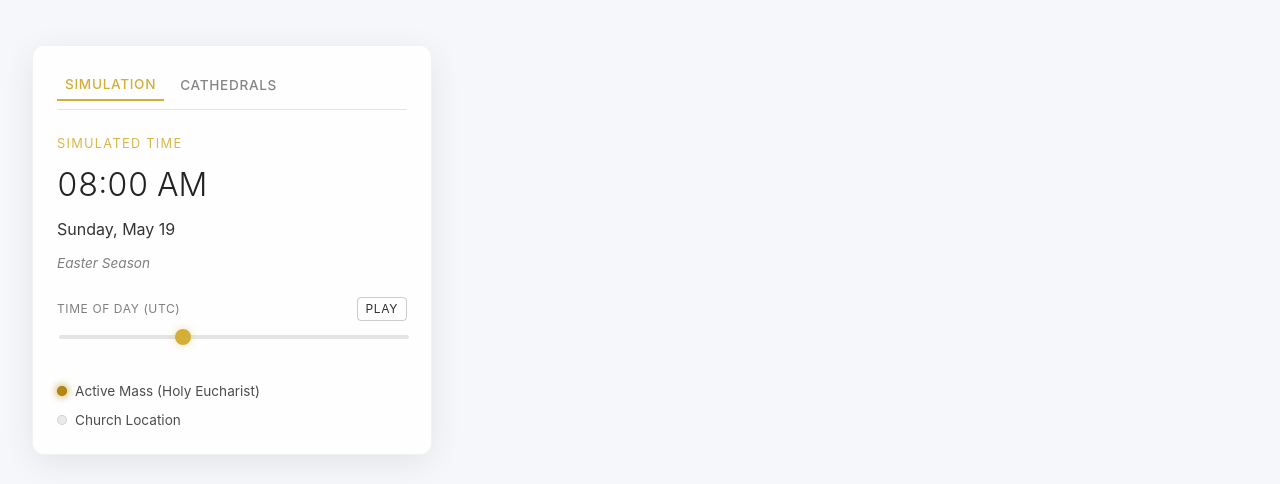
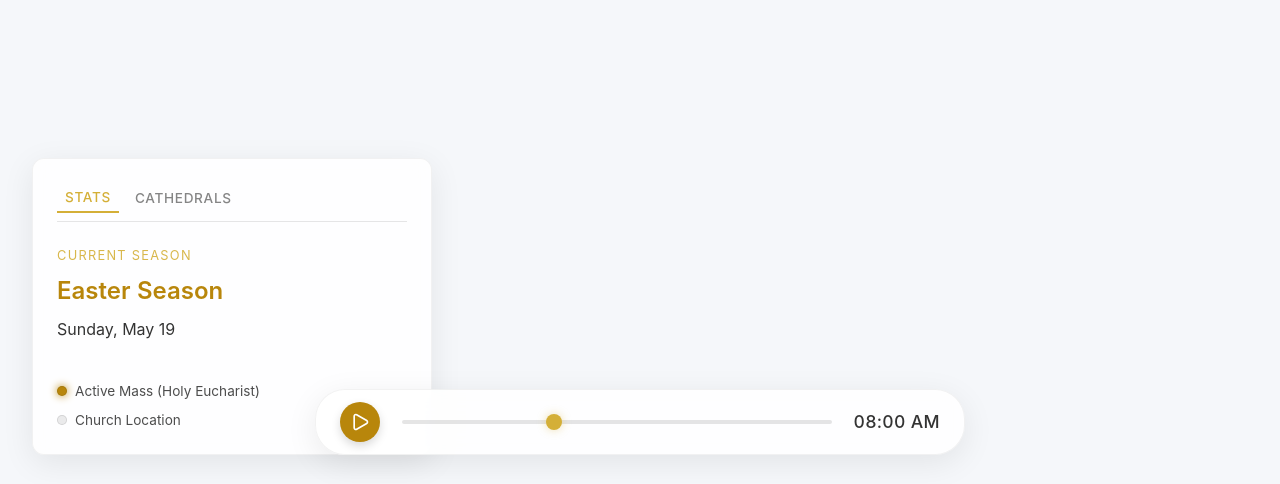
Before and after one commit to Ignisko/Missa, a React (Vite) app: page / in a window 1280 px wide. Shown: the part 313-797 px from the top of the page. Built offline with nearby package versions, Linux system fonts and the light colour scheme.

Commit message:
Create floating bottom-center timeline player bar with circular button

```diff
--- a/src/App.css
+++ b/src/App.css
@@ -456,3 +456,75 @@
   color: #e57373;
   border: 1px solid rgba(244, 67, 54, 0.3);
 }
+
+/* Centered Timeline Player */
+.timeline-player {
+  position: absolute;
+  bottom: 2rem;
+  left: 50%;
+  transform: translateX(-50%);
+  width: 50%;
+  max-width: 600px;
+  min-width: 380px;
+  display: flex;
+  align-items: center;
+  gap: 1.25rem;
+  padding: 0.75rem 1.5rem;
+  border-radius: 30px;
+  z-index: 100;
+  backdrop-filter: blur(12px);
+  transition: all 0.5s ease;
+}
+
+.light-mode .timeline-player {
+  background: rgba(255, 255, 255, 0.85);
+  border: 1px solid rgba(0, 0, 0, 0.05);
+  box-shadow: 0 8px 32px rgba(0, 0, 0, 0.08);
+}
+
+.dark-mode .timeline-player {
+  background: rgba(10, 10, 26, 0.65);
+  border: 1px solid rgba(255, 255, 255, 0.1);
+  box-shadow: 0 8px 32px rgba(0, 0, 0, 0.4);
+}
+
+.play-pause-btn {
+  border: none;
+  border-radius: 50%;
+  width: 40px;
+  height: 40px;
+  display: flex;
+  align-items: center;
+  justify-content: center;
+  cursor: pointer;
+  color: #fff;
+  transition: transform 0.2s ease, filter 0.2s ease;
+  box-shadow: 0 4px 10px rgba(0, 0, 0, 0.15);
+  flex-shrink: 0;
+}
+.play-pause-btn:hover {
+  transform: scale(1.05);
+  filter: brightness(1.08);
+}
+
+.timeline-slider-container {
+  flex: 1;
+  display: flex;
+  align-items: center;
+}
+
+.timeline-time-label {
+  font-size: 1.1rem;
+  font-weight: 500;
+  min-width: 75px;
+  text-align: right;
+  font-variant-numeric: tabular-nums;
+  letter-spacing: 0.02em;
+}
+.light-mode .timeline-time-label { color: #333; }
+.dark-mode .timeline-time-label { color: #fff; }
+
+.liturgical-season-text {
+  font-size: 1.5rem !important;
+  font-weight: 600 !important;
+}
--- a/src/App.jsx
+++ b/src/App.jsx
@@ -1,6 +1,6 @@
 import { useState, useEffect, useRef } from 'react';
 import Globe from 'react-globe.gl';
-import { Moon, Sun } from 'lucide-react';
+import { Moon, Sun, Play, Pause } from 'lucide-react';
 import './App.css';
 import { generateSampleChurches, isMassActive, getLiturgicalSeason } from './utils/simulation';
 import cathedralsData from './data/cathedrals.json';
@@ -287,7 +287,7 @@ function App() {
               className={`tab-button ${activeTab === 'simulation' ? 'active' : ''}`}
               onClick={() => setActiveTab('simulation')}
             >
-              Simulation
+              Stats
             </button>
             <button
               className={`tab-button ${activeTab === 'catalogue' ? 'active' : ''}`}
@@ -300,37 +300,13 @@ function App() {
           {activeTab === 'simulation' ? (
             <>
               <div className="time-display">
-                <span className="label">Simulated Time</span>
-                <span className="value">
-                  {simTime.toLocaleTimeString('en-US', { timeZone: 'UTC', hour: '2-digit', minute: '2-digit' })}
+                <span className="label">Current Season</span>
+                <span className="value liturgical-season-text" style={{ color: getSeasonColors(currentSeason, isDarkMode).active }}>
+                  {currentSeason}
                 </span>
                 <span className="date-value">
                   {simTime.toLocaleDateString('en-US', { timeZone: 'UTC', weekday: 'long', month: 'long', day: 'numeric' })}
                 </span>
-                <span className="liturgical-season">
-                  {getLiturgicalSeason(simTime)}
-                </span>
-              </div>
-
-              <div className="speed-control">
-                <div className="slider-header">
-                  <label>Time of Day (UTC)</label>
-                  <button
-                    className="play-button"
-                    onClick={() => setIsPlaying(!isPlaying)}
-                  >
-                    {isPlaying ? 'Pause' : 'Play'}
-                  </button>
-                </div>
-                <input
-                  type="range"
-                  className="speed-slider"
-                  min="0"
-                  max="23"
-                  step="1"
-                  value={simHour}
-                  onChange={(e) => setSimHour(Number(e.target.value))}
-                />
               </div>
 
               <div className="legend">
@@ -384,6 +360,33 @@ function App() {
             </div>
           )}
         </div>
+
+        <div className="timeline-player">
+          <button
+            className="play-pause-btn"
+            onClick={() => setIsPlaying(!isPlaying)}
+            title={isPlaying ? "Pause Simulation" : "Play Simulation"}
+            style={{ backgroundColor: getSeasonColors(currentSeason, isDarkMode).active }}
+          >
+            {isPlaying ? <Pause size={20} /> : <Play size={20} />}
+          </button>
+
+          <div className="timeline-slider-container">
+            <input
+              type="range"
+              className="speed-slider"
+              min="0"
+              max="23"
+              step="1"
+              value={simHour}
+              onChange={(e) => setSimHour(Number(e.target.value))}
+            />
+          </div>
+
+          <div className="timeline-time-label">
+            {simTime.toLocaleTimeString('en-US', { timeZone: 'UTC', hour: '2-digit', minute: '2-digit' })}
+          </div>
+        </div>
       </div>
     </div>
   );
```
